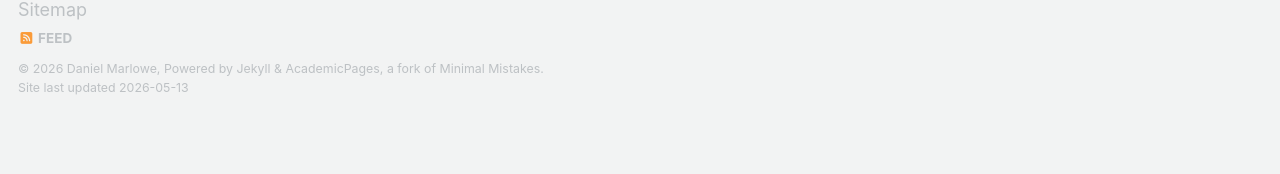
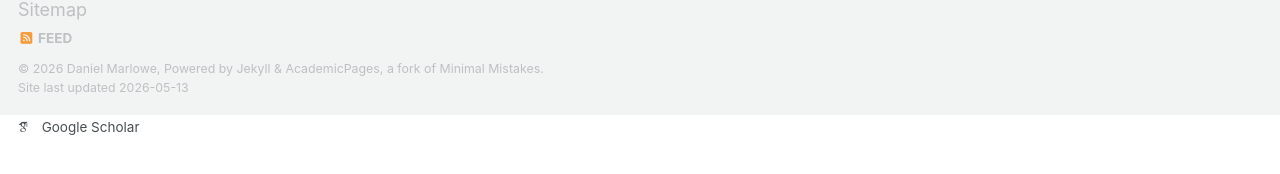
Before and after one commit to dmarl/dmarl.github.io, a Jekyll site: the page built from _pages/category-archive.html, in a window 1280 px wide and 900 px high. Shown: the part 308-482 px from the top of the window. Built offline with Jekyll 4.4.1, drawn with Linux system fonts in a browser that asks for light colours; some web fonts are replaced; a script bundle is joined from its source files by our own code; library files that are not in the unit come from our copies.

Commit message:
Update _footer.scss

```diff
--- a/_sass/layout/_footer.scss
+++ b/_sass/layout/_footer.scss
@@ -14,10 +14,7 @@
   clear: both;
 
   /* keep footer in normal document flow so custom widgets do not overlap content */
-  /* height: auto; */
-
-  min-height:100vh;
-  min-height:100svh;
+  height: auto;
 
   margin-top: 6em;
 
```
